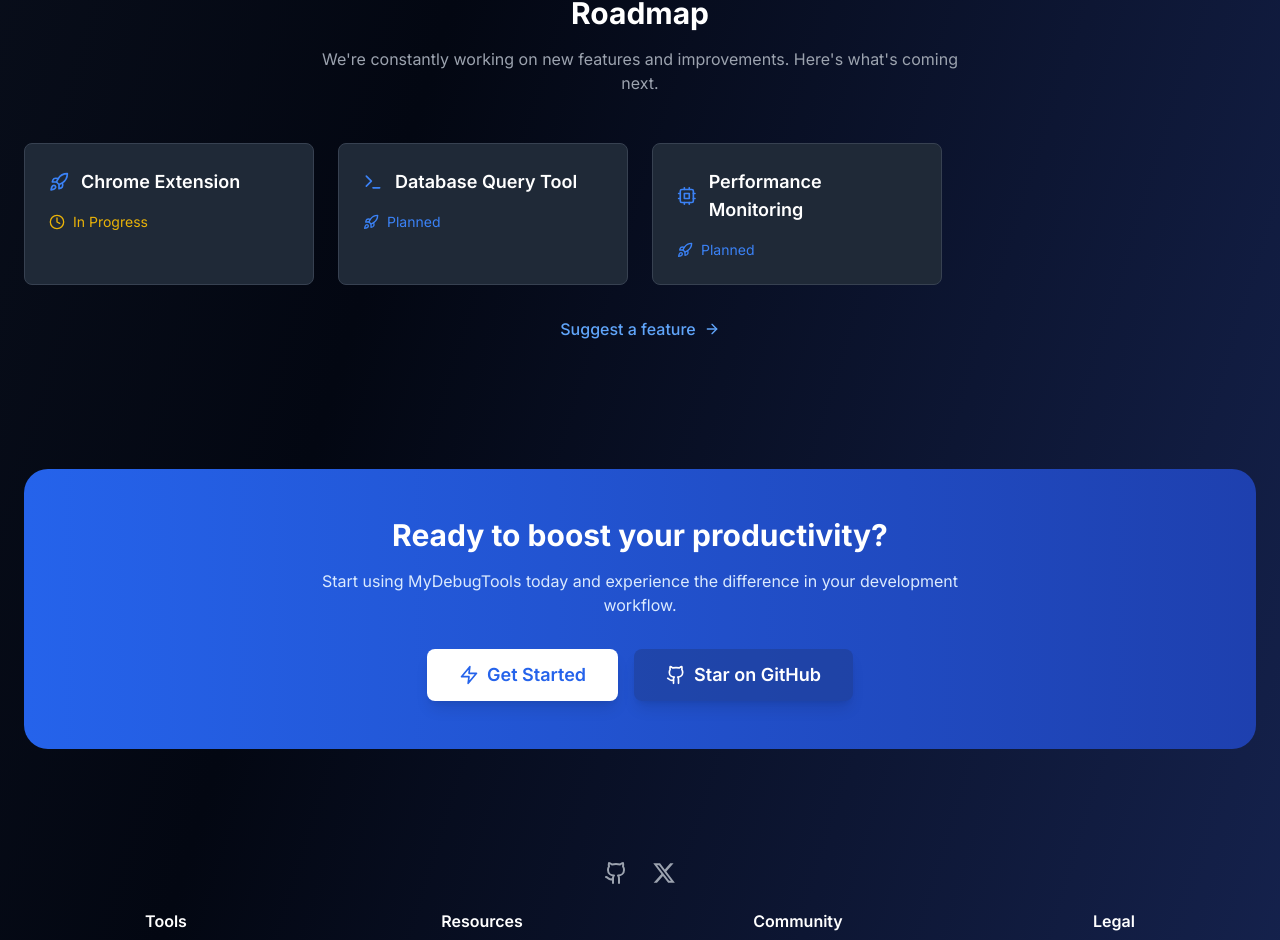
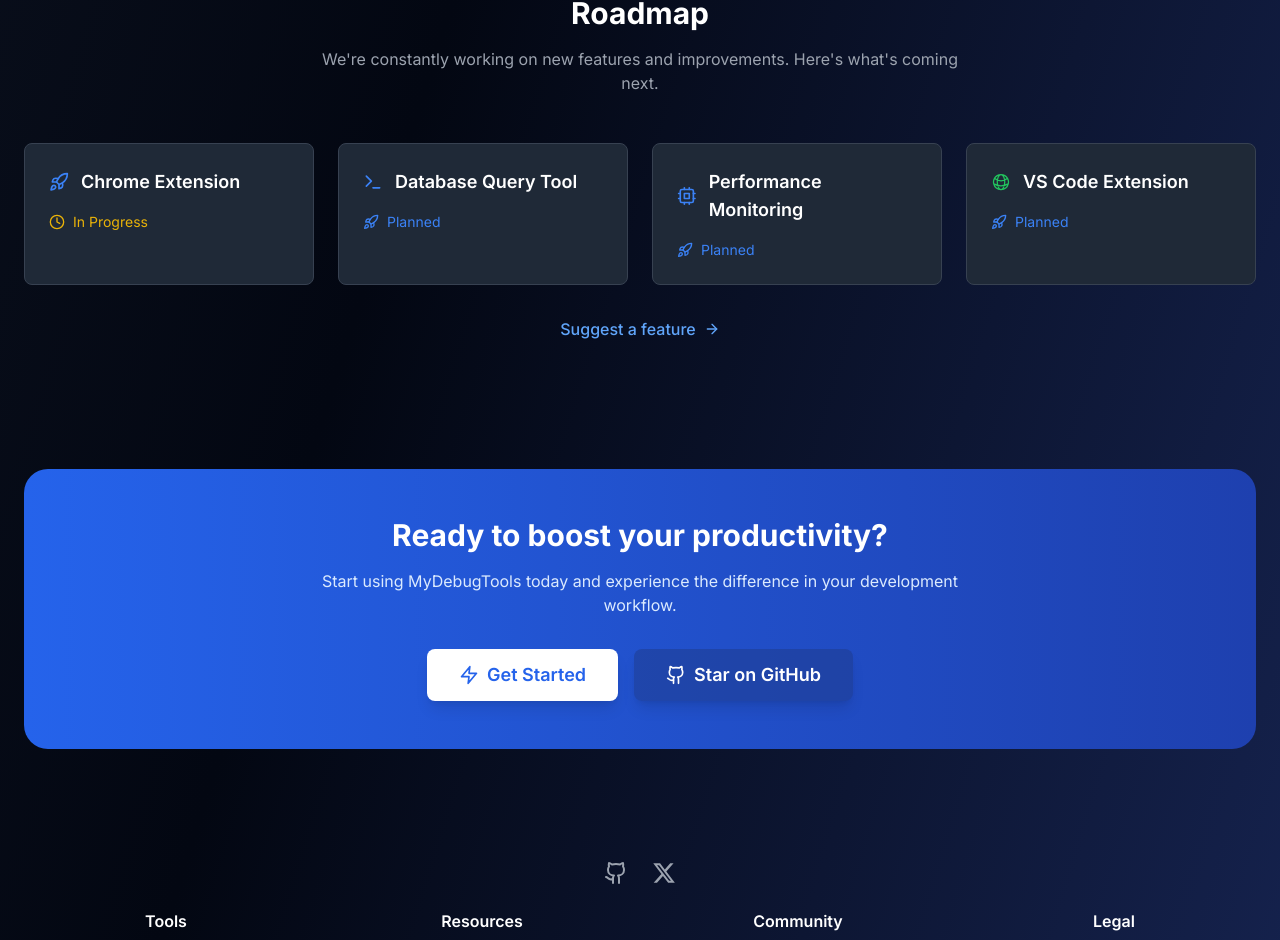
Before and after one commit to jasimvk/mydebugtools, a Next.js app: page / in a window 1280 px wide. Shown: the part 2668-3608 px from the top of the page. Built offline with nearby package versions, Linux system fonts and the light colour scheme; no server answers.

Commit message:
Add VS Code Extension to landing page roadmap

```diff
--- a/src/app/page.client.tsx
+++ b/src/app/page.client.tsx
@@ -157,7 +157,11 @@
     status: "planned",
     icon: <Cpu className="h-5 w-5 text-blue-500" />
   },
-
+  {
+    title: "VS Code Extension",
+    status: "planned",
+    icon: <GlobeAltIcon className="h-5 w-5 text-green-500" />
+  },
 ];
 
 function FeatureCard({ icon, title, description }: { icon: React.ReactNode; title: string; description: string }) {
```
